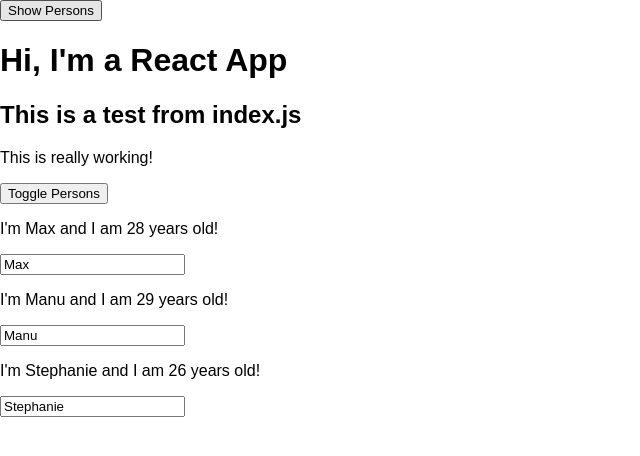
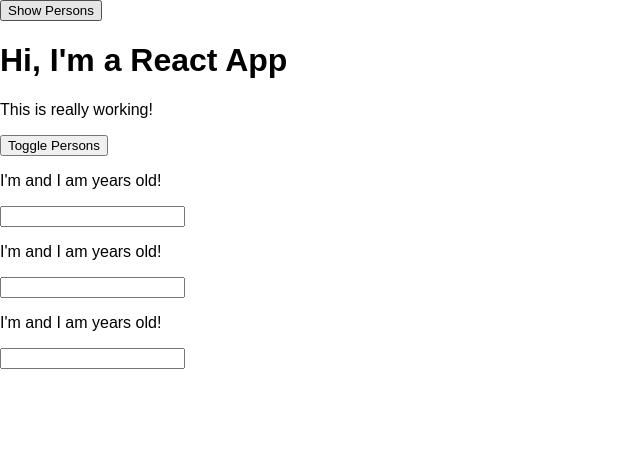
Before and after one commit to quangChe/react-starter, a React app: page / in a window 1280 px wide. Both pictures are taken after a click on the button "Show Persons". Shown: the top 456 px of the page, without its empty margins (0-640 px from the left). Built offline with nearby package versions, Linux system fonts and the light colour scheme.

Commit message:
HOC 2
Used an alternative approach to outputting components. The HOC can be
used as a functional component that returns a function that outputs the
JSX. This HOC inherits the lower order components through arguments
passed into the parameters of the function rather than through props.

```diff
--- a/src/components/Persons/Person/Person.js
+++ b/src/components/Persons/Person/Person.js
@@ -25,13 +25,13 @@ class Person extends Component {
     console.log('Person.js -- render()')
 
     return (
-      <WithClass classes={classes.Person}>
-          <p onClick={this.props.click}>I'm {this.props.name} and I am {this.props.age} years old!</p>
-          <p>{this.props.children}</p>
-          <input type="text" onChange={this.props.changed} value={this.props.name} />
-      </WithClass>
+      <>
+        <p onClick={this.props.click}>I'm {this.props.name} and I am {this.props.age} years old!</p>
+        <p>{this.props.children}</p>
+        <input type="text" onChange={this.props.changed} value={this.props.name} />
+      </>
     )
   }
 }
 
-export default Person;
+export default WithClass(Person, classes.Person);
--- a/src/containers/App.js
+++ b/src/containers/App.js
@@ -88,7 +88,7 @@ class App extends PureComponent {
     }
 
     return (
-      <WithClass classes={classes.App}>
+      <>
         <button onClick={() => this.setState({showPersons: true})}>Show Persons</button>
         <Cockpit
           containerInput={this.props.testing}
@@ -97,10 +97,10 @@ class App extends PureComponent {
           showPersons={this.state.showPersons}
         />
         {persons}
-      </WithClass>
+      </>
     );
     // return React.createElement('div', {className: 'App'}, React.createElement('h1', null, 'Does this work now?'));
   }
 }
 
-export default App;
+export default WithClass(App, classes.App);
--- a/src/hoc/WithClass.js
+++ b/src/hoc/WithClass.js
@@ -1,9 +1,9 @@
 import React from 'react';
 
-const withClass = (props) => {
-  return (
-    <div className={props.classes}>
-      {props.children}
+const withClass = (WrappedComponent, className) => {
+  return (props) => (
+    <div className={className}>
+      <WrappedComponent/>
     </div>
   )
 };
```
